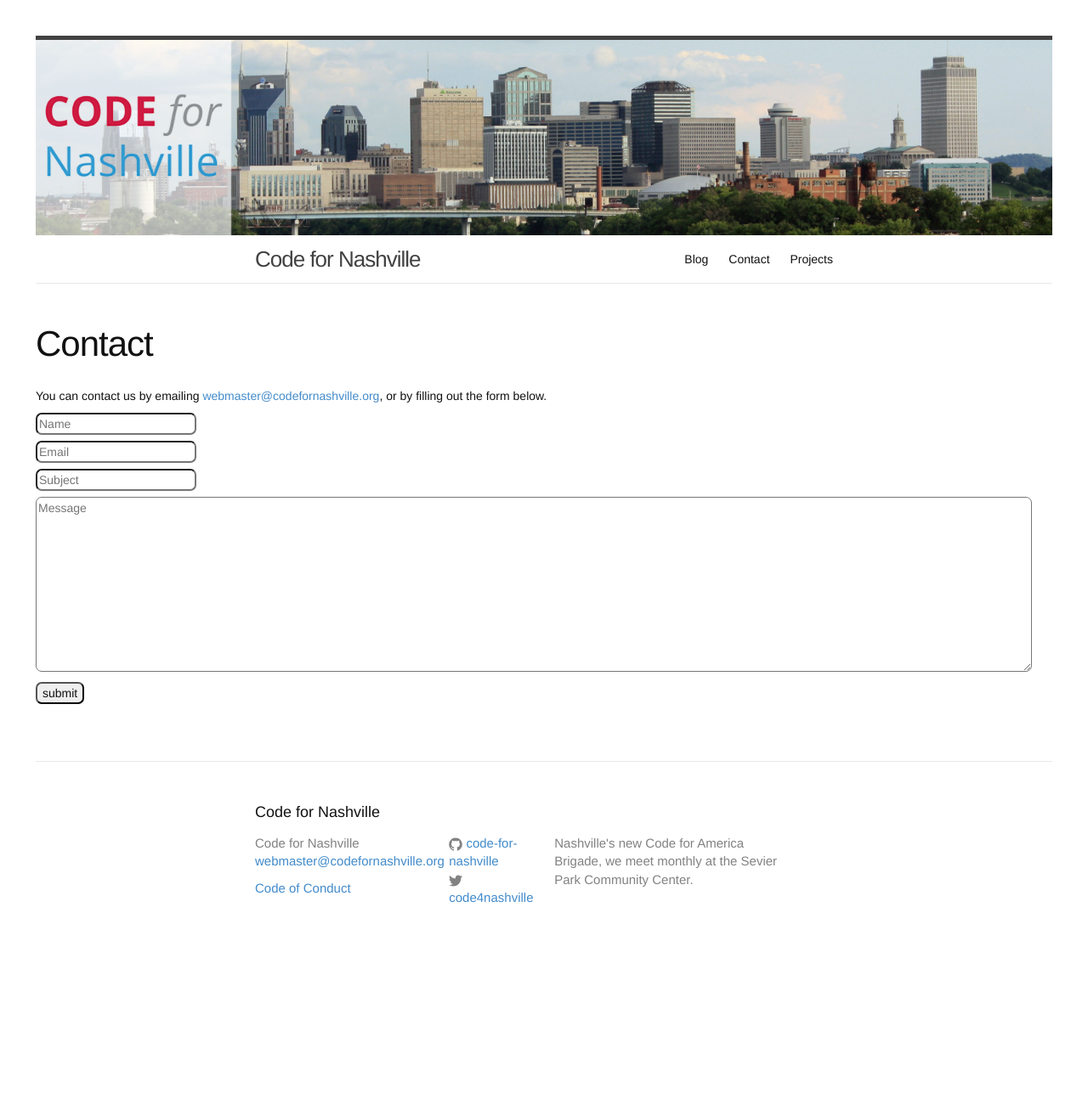
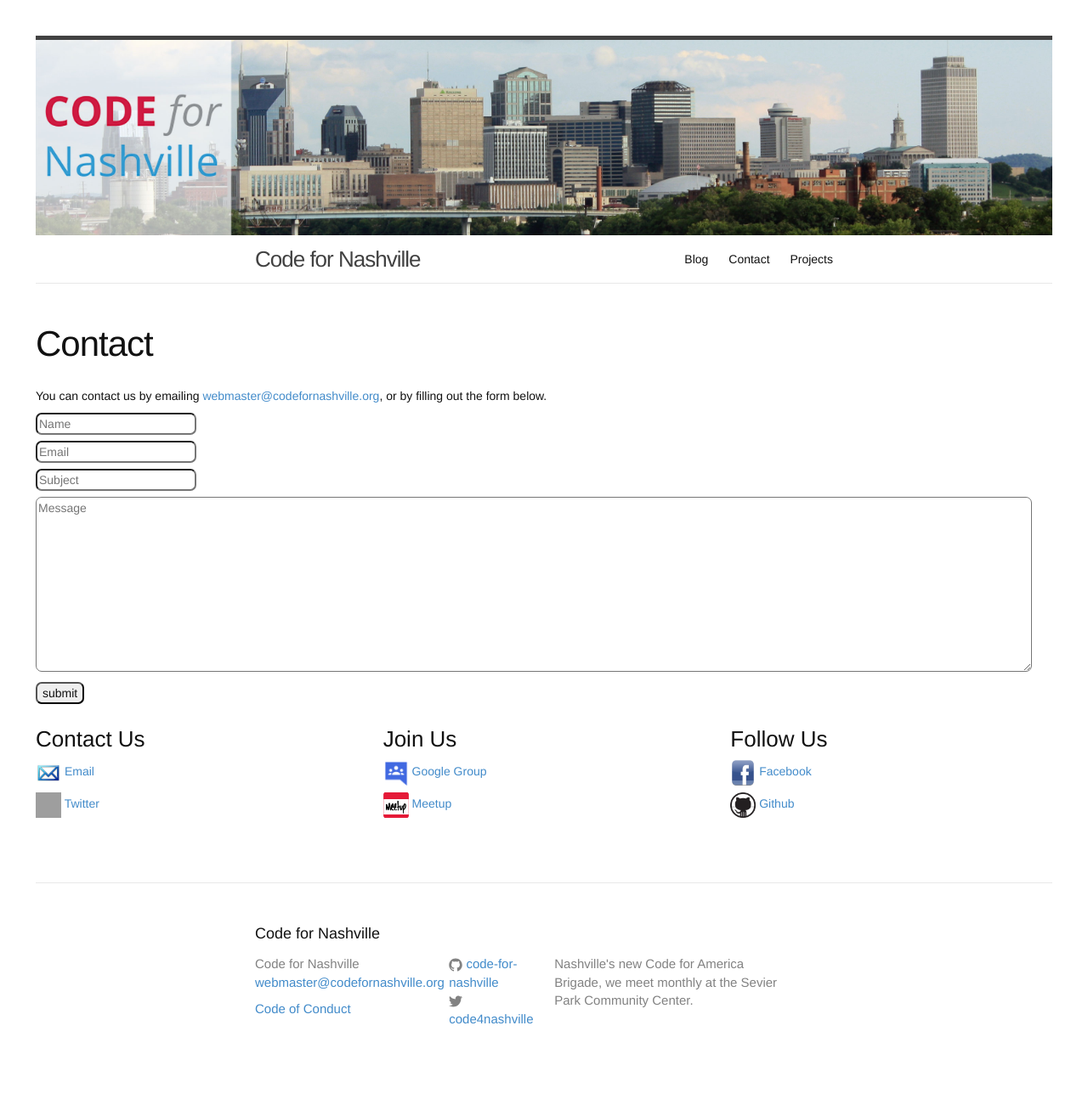
Before and after one commit to code-for-nashville/code-for-nashville.github.io, a Jekyll site: the page built from contact.md, in a window 1280 px wide. Shown: the whole page at 85% size. Built offline with Jekyll 4.4.1, drawn with Linux system fonts in a browser that asks for light colours; nearby versions of some CDN libraries; before the commit the page ends 1165 px from its top, so only the background shows below that; some of the changed lines change nothing that is shown; grey boxes are pictures that could not be loaded.

Commit message:
Include contact button row on contact page

```diff
--- a/contact.md
+++ b/contact.md
@@ -8,6 +8,6 @@
 
 {% include contact_form.html %}
 
-[twitter]:      https://twitter.com/code4nashville
-[facebook]:     https://www.facebook.com/groups/codefornashville/
+{% include contact.html %}
+
 [email]:        mailto:webmaster@codefornashville.org
```
